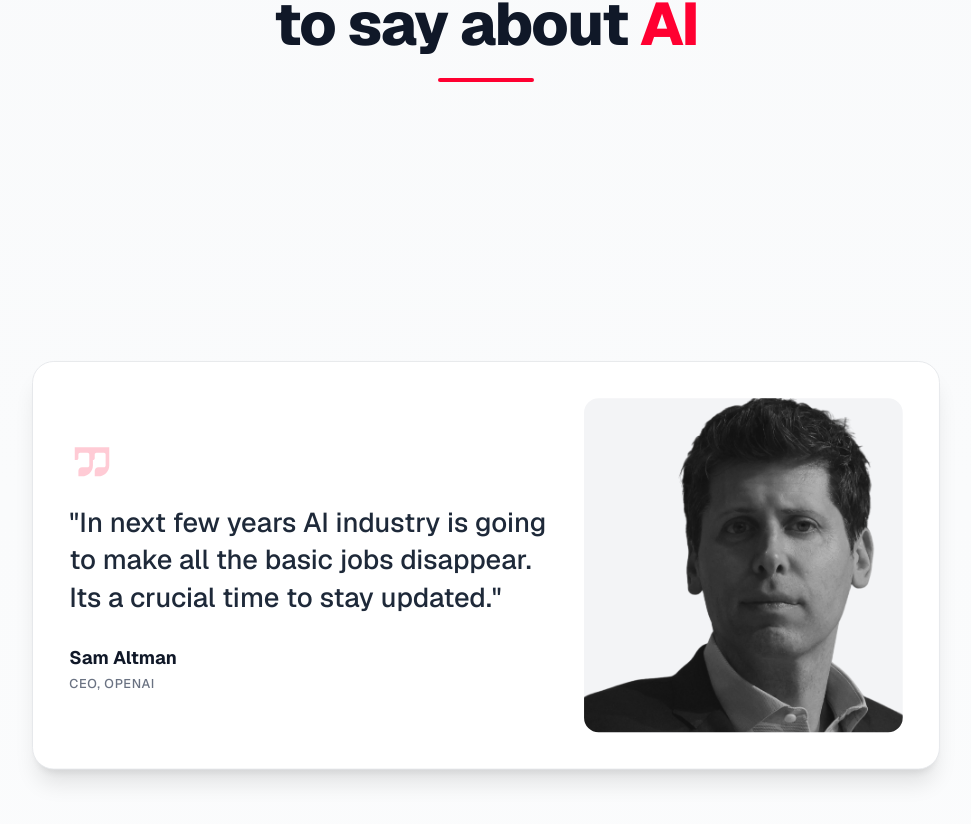
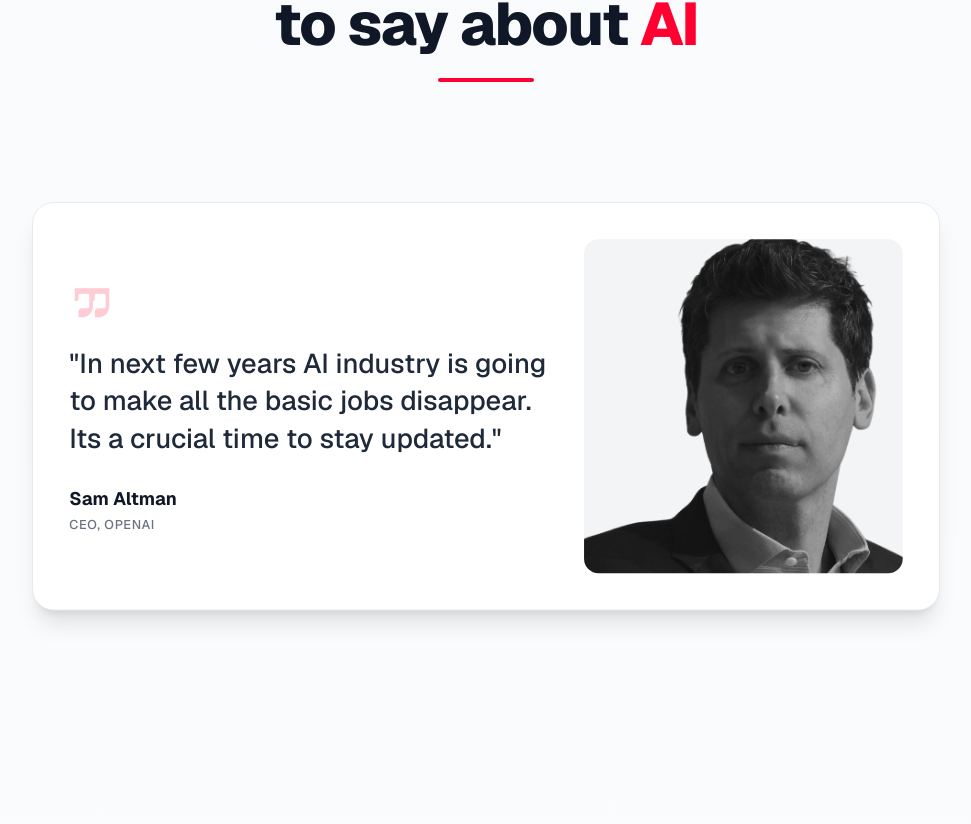
Before and after one commit to akshay-rsms/ednxt-v1, a Next.js app: page /iit-patna in a window 1280 px wide. Shown: the part 4676-5500 px from the top of the page, without its empty margins (154-1125 px from the left). Built offline with nearby package versions, Linux system fonts and the light colour scheme.

Commit message:
refactor: Adjust vertical alignment and spacing of elements in the LeadersSection component.

```diff
--- a/src/components/LeadersSection.tsx
+++ b/src/components/LeadersSection.tsx
@@ -23,14 +23,14 @@ const Card: React.FC<CardProps> = ({ i, leader, progress, range, targetScale })
     const scale = useTransform(progress, range, [1, targetScale]);
 
     return (
-        <div ref={container} className="h-screen flex items-center justify-center sticky top-0">
+        <div ref={container} className="h-[75vh] flex items-start justify-center sticky top-0 pt-16 sm:pt-24">
             <motion.div
                 style={{
                     scale,
                     backgroundColor: i % 2 === 0 ? "#ffffff" : "#fdfdfd", // Slight variation
-                    top: `calc(5vh + ${i * 25}px)`
+                    top: `calc(-5vh + ${i * 25}px)`
                 }}
-                className="flex flex-col relative -top-[25%] h-[450px] w-full md:w-[1000px] rounded-3xl p-10 border border-gray-200 shadow-xl transform origin-top hover:shadow-2xl hover:border-[#FF0031]/20 transition-all duration-500 group"
+                className="flex flex-col relative h-[450px] w-full md:w-[1000px] rounded-3xl p-10 border border-gray-200 shadow-xl transform origin-top hover:shadow-2xl hover:border-[#FF0031]/20 transition-all duration-500 group"
             >
                 <div className="flex h-full gap-10 flex-col md:flex-row">
                     {/* Left Content */}
```
